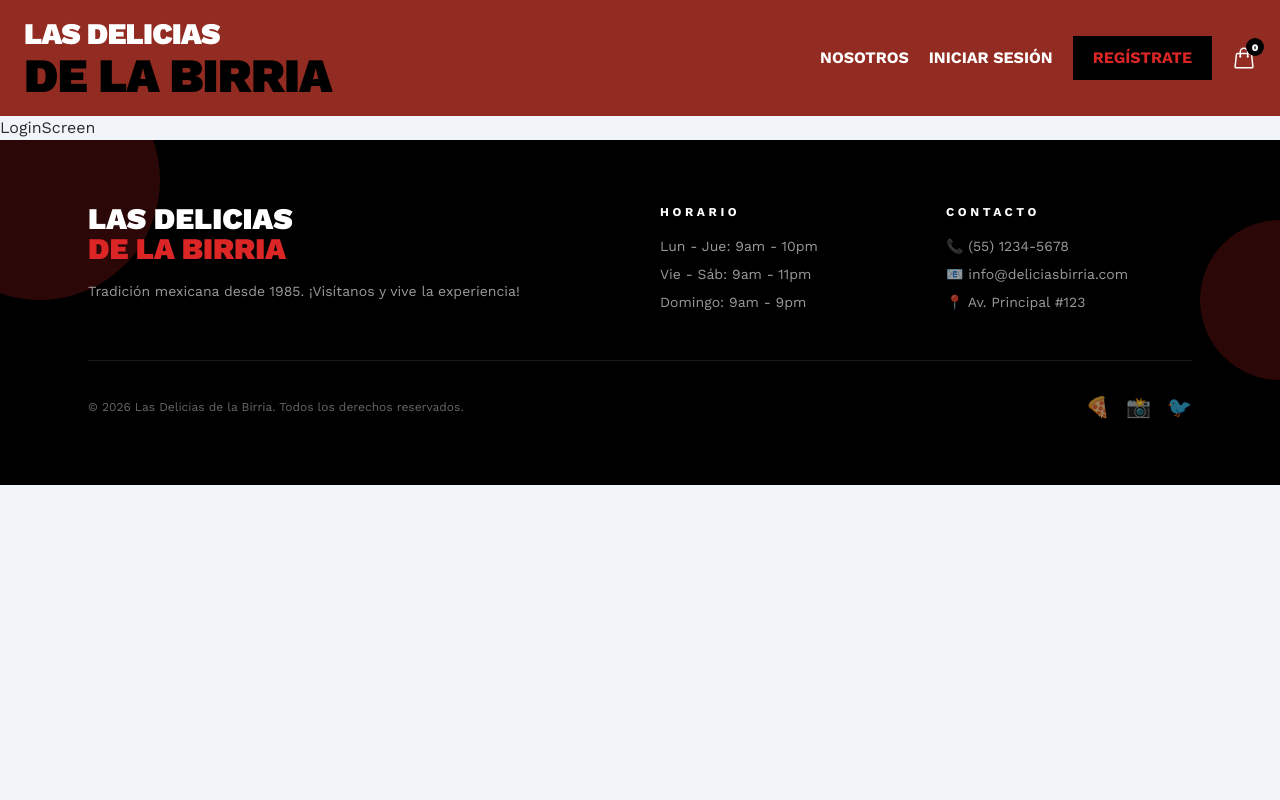
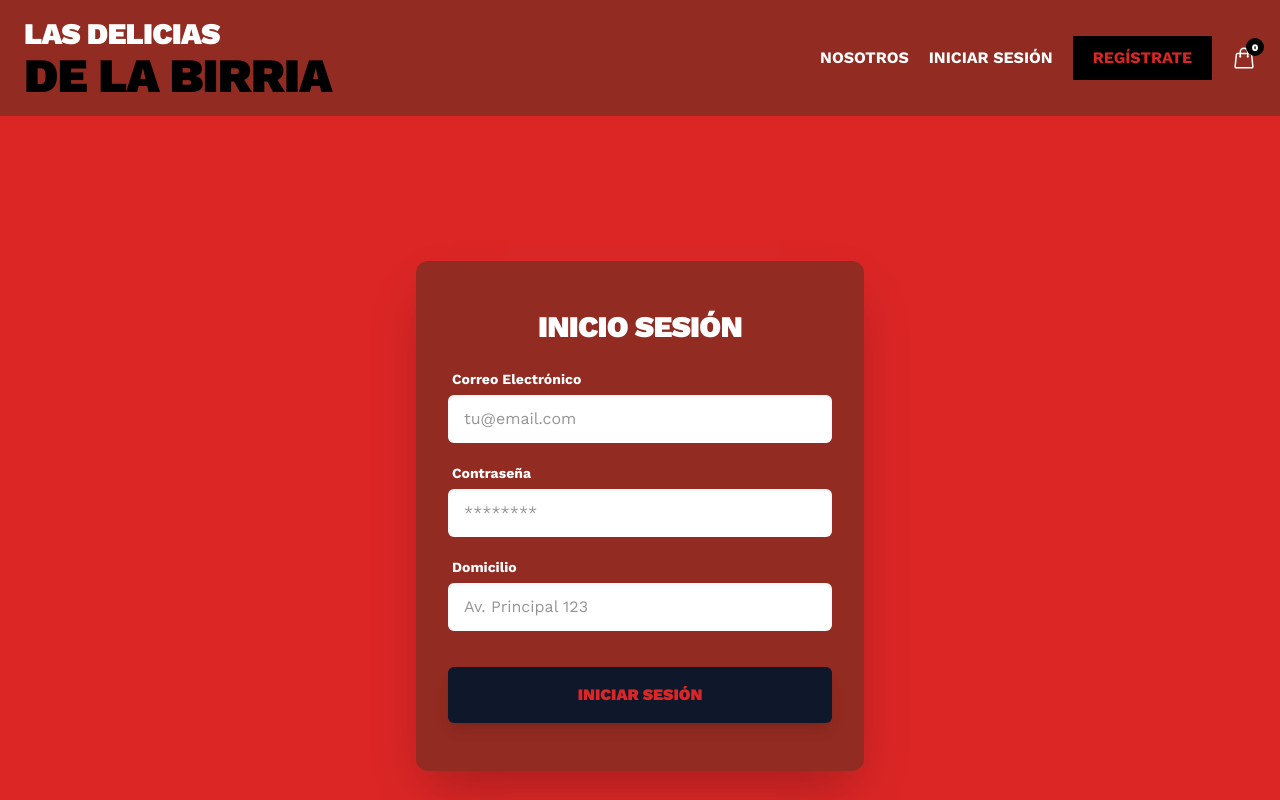
Before and after one commit to JosueDevV/LDDLB, a React (Vite) app: page /login in a window 1280 px wide. Shown: the top 800 px of the page. Built offline with nearby package versions, Linux system fonts and the light colour scheme.

Commit message:
Make a login form with a some animations in a form and submit button

```diff
--- a/src/components/Header.tsx
+++ b/src/components/Header.tsx
@@ -50,7 +50,7 @@ export const Header = () => {
 
                 <div className="md:hidden flex gap-6">
                     <button
-                        aria-label="Abrir carrito de compras"
+                        aria-label={open ? 'Cerrar Menu' : 'Abrir Menu'}
                         className="relative text-white hover:text-black transition-colors"
                     >
                         {!open ? (
@@ -76,6 +76,7 @@ export const Header = () => {
                     </button>
                 </div>
             </div>
+
             { open && (
                 <motion.nav
                     className="md:hidden my-4 pt-4 flex flex-col gap-4 uppercase font-bold text-center"
--- a/src/screens/LoginScreen.tsx
+++ b/src/screens/LoginScreen.tsx
@@ -1,5 +1,67 @@
+import { motion } from 'framer-motion'
+
 export const LoginScreen = () => {
     return (
-        <p>LoginScreen</p>
+        <section className="flex justify-center items-center bg-brand-red min-h-screen w-full p-6 overflow-hidden">
+
+            <motion.div
+                className="flex flex-col px-8 py-12 space-y-6 w-full max-w-md bg-brand-dark-red rounded-xl shadow-2xl"
+                initial={{ opacity: 0, y: 20 }}
+                animate={{ opacity: 1, y: 0 }}
+                transition={{ duration: 0.5, ease: "easeOut" }}
+            >
+                <h1 className="uppercase font-black text-3xl text-white text-center tracking-tight">
+                    Inicio Sesión
+                </h1>
+
+                <form className="space-y-5">
+                    <div className='flex flex-col space-y-1.5'>
+                        <label htmlFor='email' className='font-bold text-sm text-white ml-1'>
+                            Correo Electrónico
+                        </label>
+                        <input
+                            id="email"
+                            type="email"
+                            placeholder="tu@email.com"
+                            className="bg-white rounded-md shadow-inner px-4 py-3 outline-none focus:ring-4 focus:ring-brand-red transition-all"
+                        />
+                    </div>
+
+                    <div className='flex flex-col space-y-1.5'>
+                        <label htmlFor='password' className='font-bold text-sm text-white ml-1'>
+                            Contraseña
+                        </label>
+                        <input
+                            id="password"
+                            type="password"
+                            placeholder="********"
+                            className="bg-white rounded-md shadow-inner px-4 py-3 outline-none focus:ring-3 focus:ring-brand-red transition-all"
+                        />
+                    </div>
+
+                    <div className='flex flex-col space-y-1.5'>
+                        <label htmlFor='address' className='font-bold text-sm text-white ml-1'>
+                            Domicilio
+                        </label>
+                        <input
+                            id="address"
+                            type="text"
+                            placeholder="Av. Principal 123"
+                            className="bg-white rounded-md shadow-inner px-4 py-3 outline-none focus:ring-2 focus:ring-slate-900 transition-all"
+                        />
+                    </div>
+
+                    <motion.button
+                        whileHover={{ scale: 1.03 }}
+                        whileTap={{ scale: 0.97 }}
+                        type="submit"
+                        className="w-full bg-slate-900 text-brand-red font-black p-4 uppercase rounded-md shadow-lg mt-4 cursor-pointer hover:bg-slate-800 transition-colors"
+                    >
+                        Iniciar Sesión
+                    </motion.button>
+                </form>
+
+            </motion.div>
+        </section>
     )
 }
```
